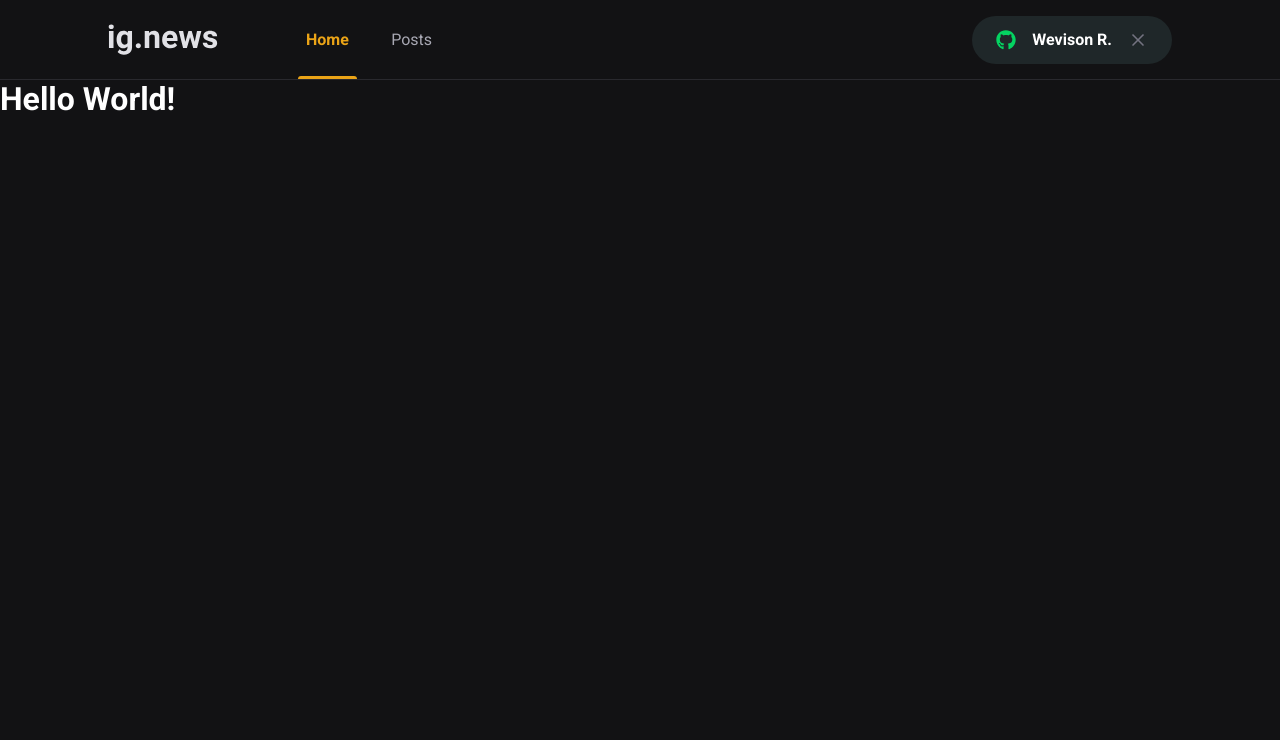
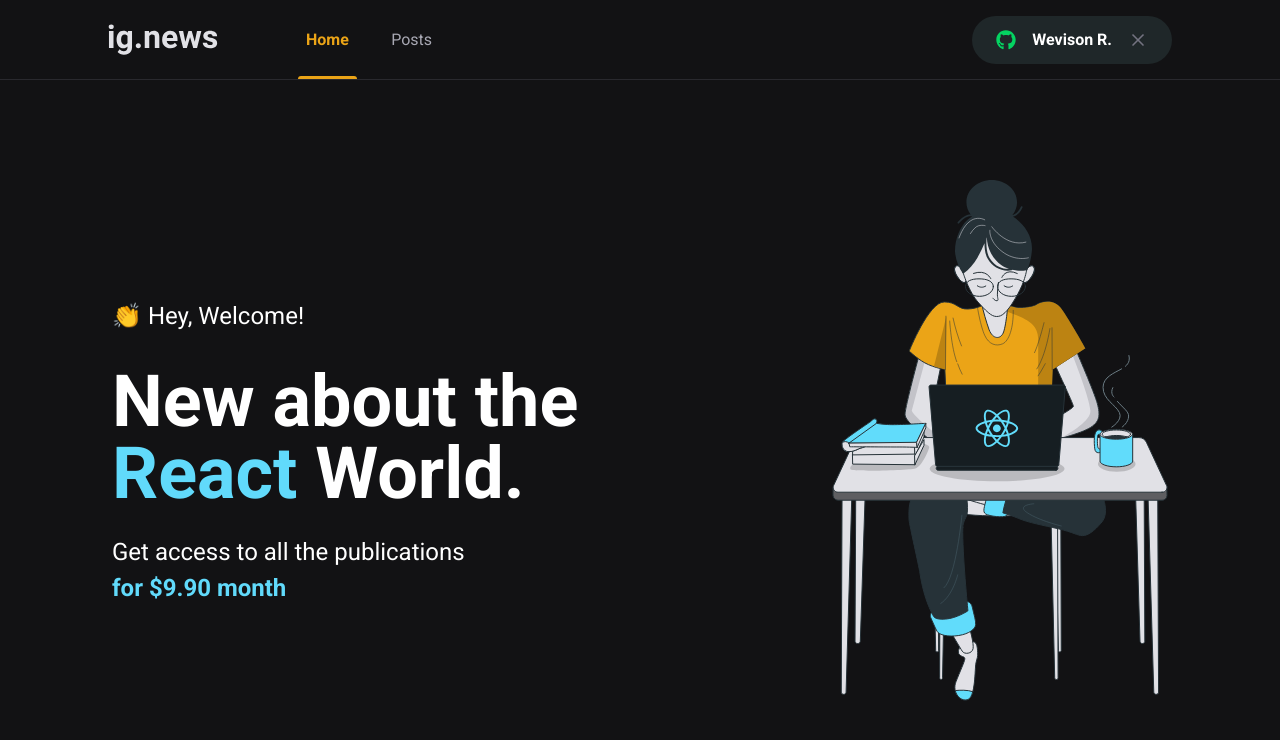
Before and after one commit to XxWexX5/ig.news, a Next.js app: page / in a window 1280 px wide. Shown: the top 740 px of the page. Built offline with nearby package versions, Linux system fonts and the light colour scheme.

Commit message:
feat(Home): Creating page home.

```diff
--- /dev/null
+++ b/src/pages/home.module.scss
@@ -0,0 +1,41 @@
+.container {
+  max-width: 1120px;
+  margin: 0 auto;
+  padding: 0 2rem;
+  height: calc(100vh - 5rem);
+
+  display: flex;
+  align-items: center;
+  justify-content: space-between;
+}
+
+.hero {
+  max-width: 600px;
+
+  > span {
+    font-size: 1.5rem;
+    font-weight: bold;
+  }
+
+  h1 {
+    font-size: 4.5rem;
+    line-height: 4.5rem;
+    font-weight: 900;
+    margin-top: 2rem;
+
+    span {
+      color: var(--cyan-500);
+    }
+  }
+
+  p {
+    font-size: 1.5rem;
+    line-height: 2.25rem;
+    margin-top: 1.5rem;
+
+    span {
+      color: var(--cyan-500);
+      font-weight: bold;
+    }
+  }
+}
--- a/src/pages/index.tsx
+++ b/src/pages/index.tsx
@@ -1,13 +1,28 @@
 import Head from "next/head";
+
+import styles from "./home.module.scss";
 
 export default function App() {
   return (
     <>
       <Head>
-        <title>Início | ig.news</title>
+        <title>Home | ig.news</title>
       </Head>
 
-      <h1>Hello World!</h1>
+      <main className={styles.container}>
+        <section className={styles.hero}>
+          <p>👏 Hey, Welcome!</p>
+          <h1>
+            New about the <span>React</span> World.
+          </h1>
+          <p>
+            Get access to all the publications <br />
+            <span>for $9.90 month</span>
+          </p>
+        </section>
+
+        <img src="/images/avatar.svg" alt="Girl Coding" />
+      </main>
     </>
   );
 }
```
